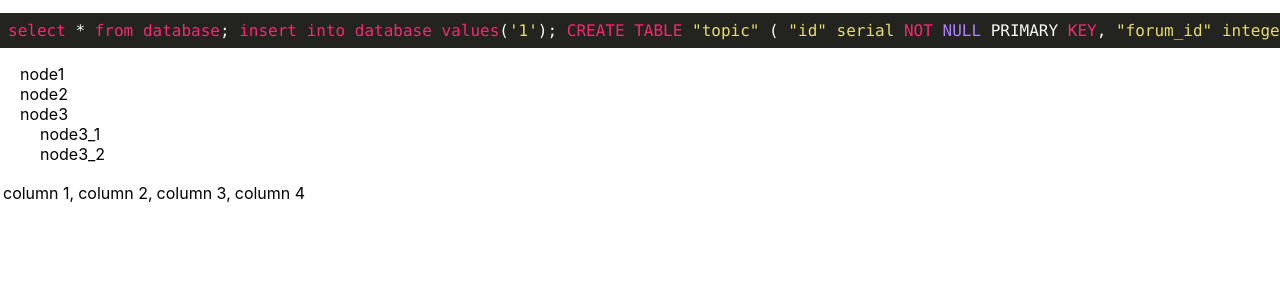
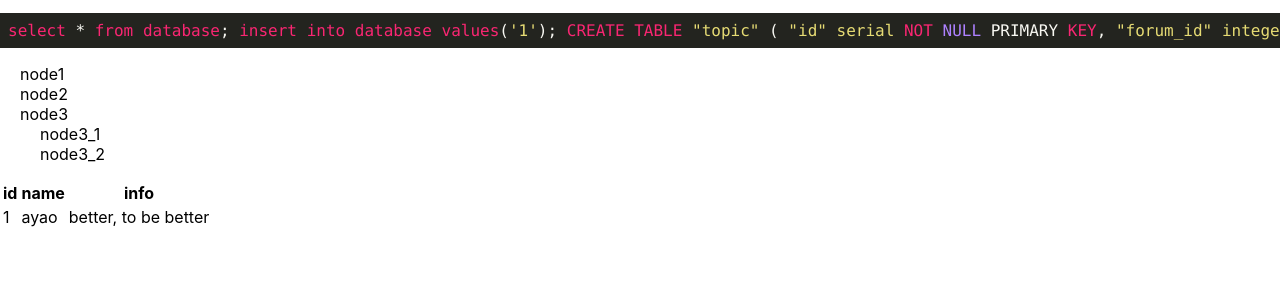
Before and after one commit to zhenjun115/react_pgadmin, a React (Create React App) app: page / in a window 1280 px wide. Shown: the top 300 px of the page. Built offline with nearby package versions, Linux system fonts and the light colour scheme.

Commit message:
basic list render logic;

```diff
--- a/src/App.js
+++ b/src/App.js
@@ -14,6 +14,13 @@ const treeData = [
     { "name": "node2" },
     { "name": "node3", "child": [ { "name": "node3_1"}, { "name": "node3_2"} ] }
 ];
+
+const listHead = [
+    "id", "name", "info"
+]
+const listData = [
+    { "id": "1", "name": "ayao", "info": "better, to be better" }
+]
 
 class App extends React.Component {
     componentDidMount() {
@@ -60,7 +67,7 @@ class App extends React.Component {
                 </div>
 
                 <Tree data={treeData}/>
-                <List />
+                <List head={listHead} data={listData} />
         </div>
       );
     }
--- a/src/Nav/List.js
+++ b/src/Nav/List.js
@@ -1,16 +1,22 @@
 import React from 'react';
 import './List.css';
 
-function List() {
+function List( props ) {
+    var renderRow = function( rowData, rowHead ) {
+        // console.log( listHead );
+        return <tr> { rowHead.map( (item) => <td>{rowData[item]}</td> ) } </tr>
+    };
+
+    const listHead = props.head.map( (item) => <th>{item}</th> );
+    const listBody = props.data.map( (rowData) => renderRow( rowData, props.head ) );
+
     return (
         <table className="List">
+            <thead>
+                { listHead }
+            </thead>
             <tbody>
-                <tr>
-                    <td> column 1,</td>
-                    <td> column 2,</td>
-                    <td> column 3,</td>
-                    <td> column 4</td>
-                </tr>
+                { listBody }
             </tbody>
         </table>
     );
```
